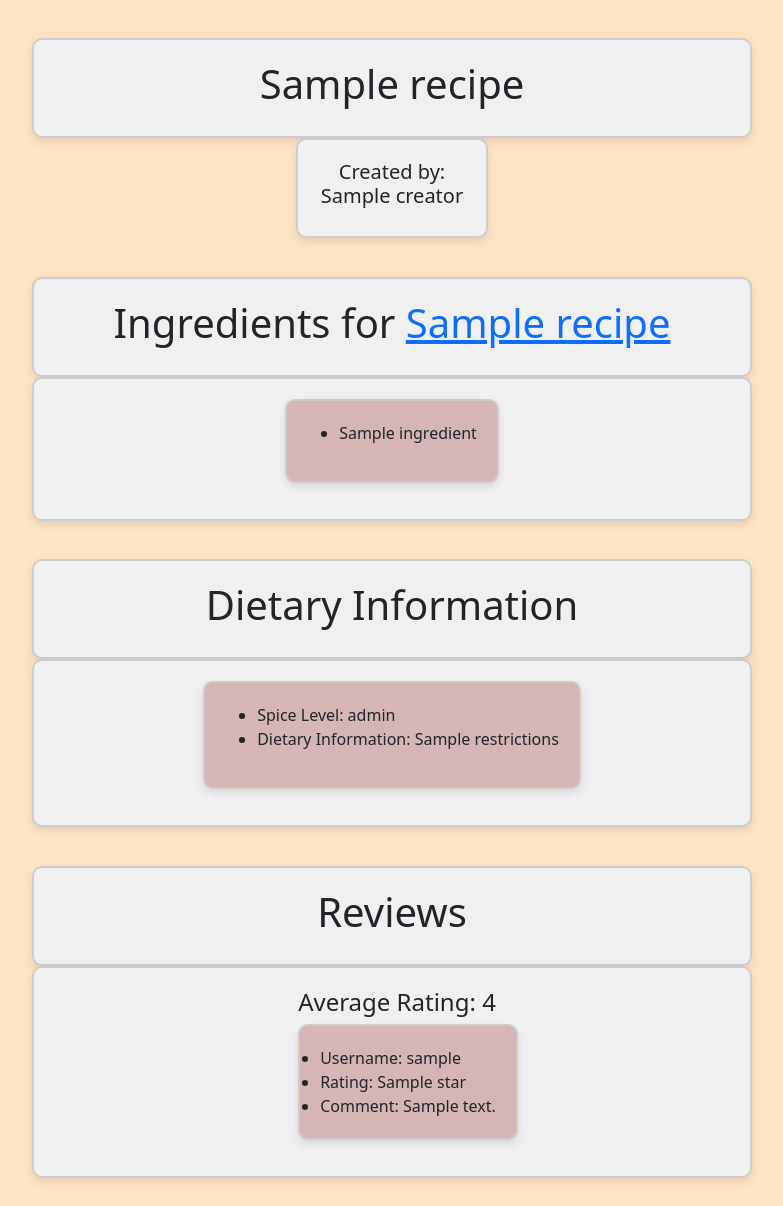
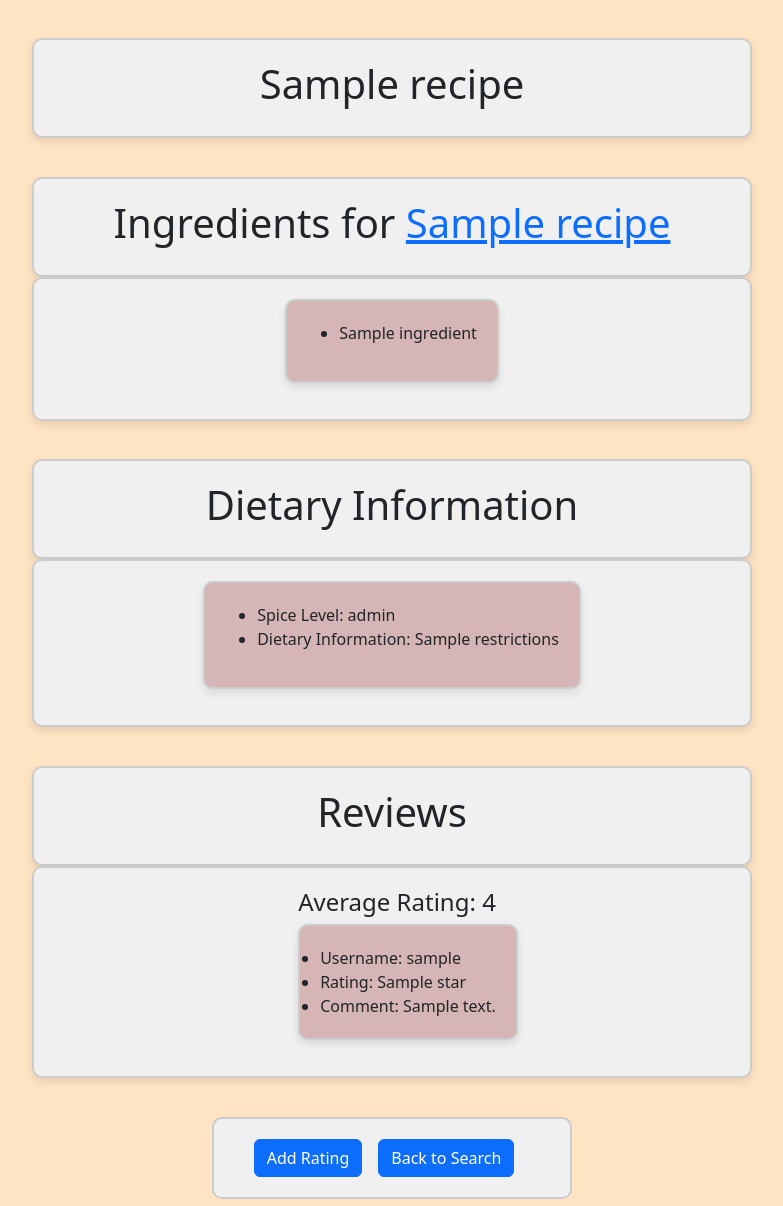
Before and after one commit to maseelshah22/community_cuisine, a Flask app: template templates/ingredients.html in a window 1280 px wide. Shown: the part 78-1284 px from the top of the page, without its empty margins (248-1031 px from the left). Run offline with Flask 3, Linux system fonts and the light colour scheme; the template is opened without the code that fills it: most values are stand-ins (such as "Sample title", 1, 10 or a date in 2020).

Commit message:
hiding recipe maker unless you hover over it

```diff
--- a/templates/add_rating.html
+++ b/templates/add_rating.html
@@ -142,6 +142,7 @@
 
     </nav>
     <div>
+        <!-- hello -->
         <h2>Submit a Rating</h2>
         <form class ="form-container" action="" method="post">
             {{ form.hidden_tag() }}
--- a/templates/ingredients.html
+++ b/templates/ingredients.html
@@ -6,6 +6,10 @@
     <meta http-equiv="X-UA-Compatible" content="IE=edge">
     <meta name="viewport" content="width=device-width, initial-scale=1">
     <title>Community Cuisine</title>
+    <script src="https://cdnjs.cloudflare.com/ajax/libs/jquery/3.7.1/jquery.js"
+    integrity="sha512-+k1pnlgt4F1H8L7t3z95o3/KO+o78INEcXTbnoJQ/F2VqDVhWoaiVml/OEHv9HsVgxUaVW+IbiZPUJQfF/YxZw=="
+    crossorigin="anonymous" referrerpolicy="no-referrer"></script>
+
     <link href="https://cdn.jsdelivr.net/npm/bootstrap@5.3.2/dist/css/bootstrap.min.css" rel="stylesheet"
         integrity="sha384-T3c6CoIi6uLrA9TneNEoa7RxnatzjcDSCmG1MXxSR1GAsXEV/Dwwykc2MPK8M2HN" crossorigin="anonymous">
     <link href="static/styles/main.css" rel="stylesheet" type="text/css">
@@ -145,7 +149,7 @@
         margin-top: 3%;
     }
     .containerAuthor {
-        display: flex;
+        display: none;
         justify-content: center;
         align-items: center;
         display: flex;
@@ -236,13 +240,13 @@
 
     </nav>
 
-    <div class="containerTitle">
+    <div class="containerTitle titleHover">
         <h1>{{ recipe.title }} </h1>
 
 
     </div>
 
-    <div class="containerAuthor">
+    <div class="containerAuthor" style="display:none;">
         <h5>Created by: {{ creator }}</h5>
   </div>
 
@@ -293,7 +297,7 @@
 
     <div class="container">
 
-        <div class="ingItems">
+        <div class="ingItems" ">
 
             <ul>
                 <h4>Average Rating: {{recipe.average_rating }}</h4>
@@ -310,7 +314,7 @@
     </div>
 
 
-    <div class="buttonContainer" >
+    <div class="buttonContainer"  >
         <a class="btn btn-primary" href="{{ url_for('add_rating', recipe_id=recipe['recipe_id']) }}">Add Rating</a>
         <a class="btn btn-primary" href="{{ url_for('find_page') }}">Back to Search</a>
     </div>
@@ -319,6 +323,19 @@
         integrity="sha384-C6RzsynM9kWDrMNeT87bh95OGNyZPhcTNXj1NW7RuBCsyN/o0jlpcV8Qyq46cDfL"
         crossorigin="anonymous"></script>
 
+        <script>
+          $(document).ready(function() {
+            $(".titleHover").hover(
+                function() {
+                    $(".containerAuthor").show();
+                },
+                function() {
+                    $(".containerAuthor").hide();
+                }
+            );
+        });
+        </script>
+
 </body>
 
 </html>
```
Also changed, not shown: templates/index.html (+13 -1 lines), templates/main_page.html (deleted).
